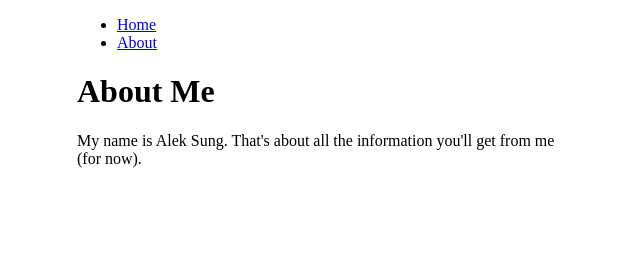
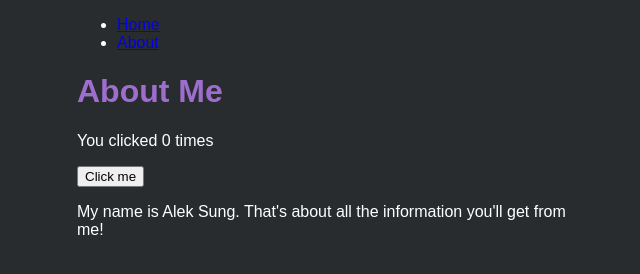
Before and after one commit to asungy/weblog, a Gatsby site: page /about in a window 1280 px wide. Shown: the whole page, without its empty margins (313-953 px from the left). Built offline with nearby package versions, Linux system fonts and the light colour scheme; Gatsby itself is replaced by a stand-in of ours.

Commit message:
Modularized page and navigation bar

```diff
--- /dev/null
+++ b/src/components/NavigationBar.js
@@ -0,0 +1,24 @@
+import * as React from 'react';
+import { Link } from 'gatsby';
+import {
+  navLinks,
+  navLinkItem,
+  navLinkText
+} from './dark.module.css';
+
+const NavigationBar = () => {
+  return (
+    <nav>
+      <ul className={navLinks}>
+        <li className={navLinkItem}>
+          <Link to="/" className={navLinkText}>Home</Link>
+        </li>
+        <li className={navLinkItem}>
+          <Link to="/about" className={navLinkText}>About</Link>
+        </li>
+      </ul>
+    </nav>
+  );
+};
+
+export default NavigationBar;
--- /dev/null
+++ b/src/components/Page.js
@@ -0,0 +1,21 @@
+import * as React from 'react';
+import NavigationBar from './NavigationBar';
+import ThemeButton from './ThemeButton';
+import {
+  page,
+  heading,
+} from './dark.module.css';
+
+const Page = ({ pageTitle, children }) => {
+  return (
+    <main className={page}>
+      <title>{pageTitle}</title>
+      <NavigationBar />
+      <h1 className={heading}>{pageTitle}</h1>
+      <ThemeButton/>
+      {children}
+    </main>
+  );
+};
+
+export default Page;
--- /dev/null
+++ b/src/components/ThemeButton.js
@@ -0,0 +1,16 @@
+import React, { useState } from 'react';
+
+function ThemeButton() {
+  const [count, setCount] = useState(0);
+
+  return (
+    <div>
+      <p>You clicked {count} times</p>
+      <button onClick={() => setCount(count + 1)}>
+        Click me
+      </button>
+    </div>
+  );
+}
+
+export default ThemeButton;
--- /dev/null
+++ b/src/components/dark.module.css
@@ -0,0 +1,25 @@
+body {
+  background: #292c2e;
+}
+
+.page {
+  color: white;
+  font-family: sans-serif;
+  margin: auto;
+  max-width: 500px;
+}
+
+.heading {
+  color: rgb(158, 110, 207);
+}
+.nav-links {
+  display: flex;
+  list-style: none;
+  padding-left: 0;
+}
+.nav-link-item {
+  padding-right: 2rem;
+}
+.nav-link-text {
+  color: white;
+}
--- a/src/components/layout.js
+++ /dev/null
@@ -1,21 +0,0 @@
-import * as React from 'react'
-import { Link } from 'gatsby'
-import { container } from './layout.module.css'
-
-const Layout = ({ pageTitle, children }) => {
-  return (
-    <main className={container}>
-      <title>{pageTitle}</title>
-      <nav>
-        <ul>
-          <li><Link to="/">Home</Link></li>
-          <li><Link to="/about">About</Link></li>
-        </ul>
-      </nav>
-      <h1>{pageTitle}</h1>
-      {children}
-    </main>
-  )
-}
-
-export default Layout
--- a/src/components/layout.module.css
+++ /dev/null
@@ -1,5 +0,0 @@
-.container {
-  margin: auto;
-  max-width: 500px;
-  font-family: san-serif;
-}
--- a/src/pages/about.js
+++ b/src/pages/about.js
@@ -1,11 +1,11 @@
 import * as React from 'react'
-import Layout from '../components/layout'
+import Page from '../components/Page'
 
 const AboutPage = () => {
   return (
-    <Layout pageTitle="About Me">
-      <p>My name is Alek Sung. That's about all the information you'll get from me (for now).</p>
-    </Layout>
+    <Page pageTitle="About Me">
+      <p>My name is Alek Sung. That's about all the information you'll get from me!</p>
+    </Page>
   )
 }
 
```
Also changed, not shown: src/pages/index.js (+7 -7 lines).
